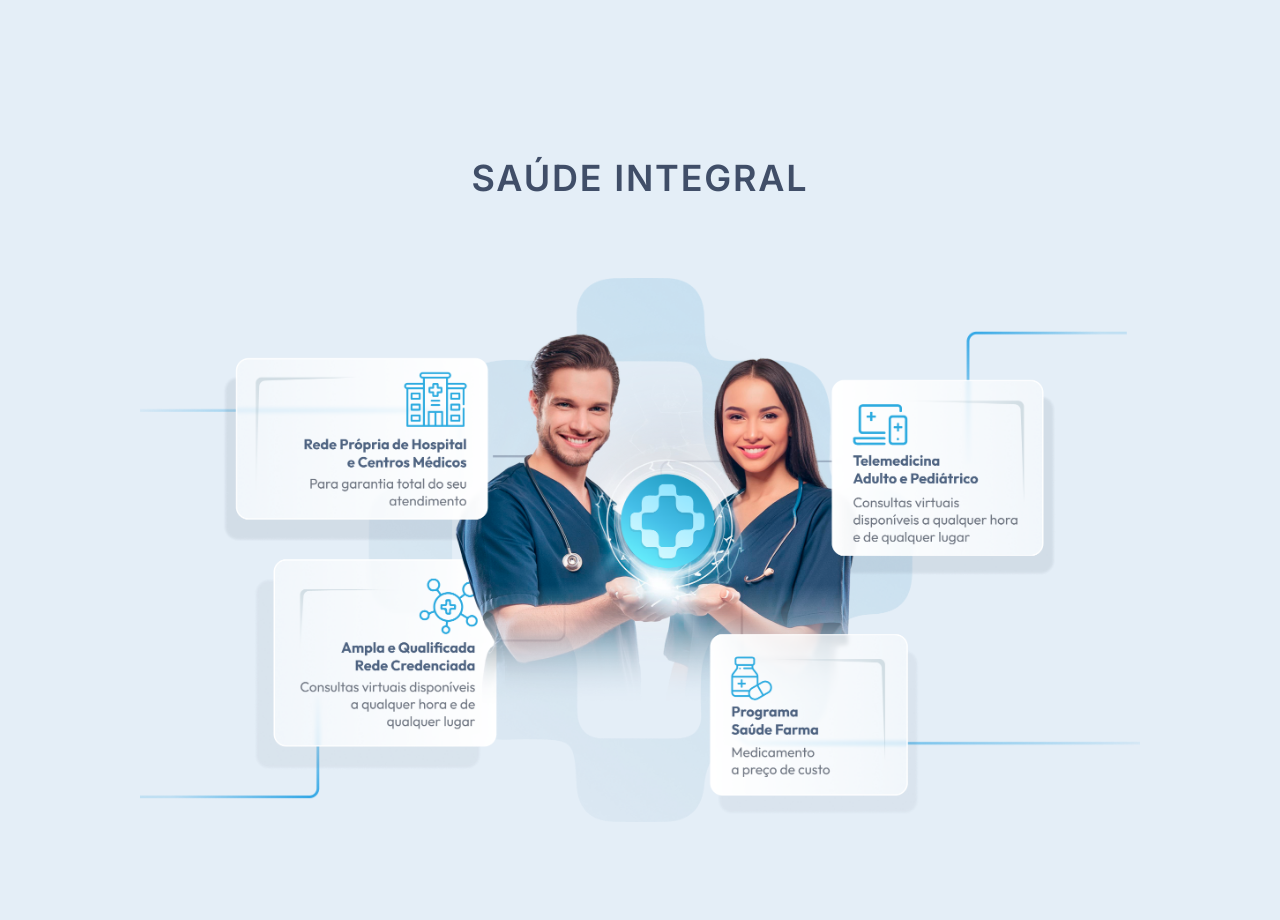
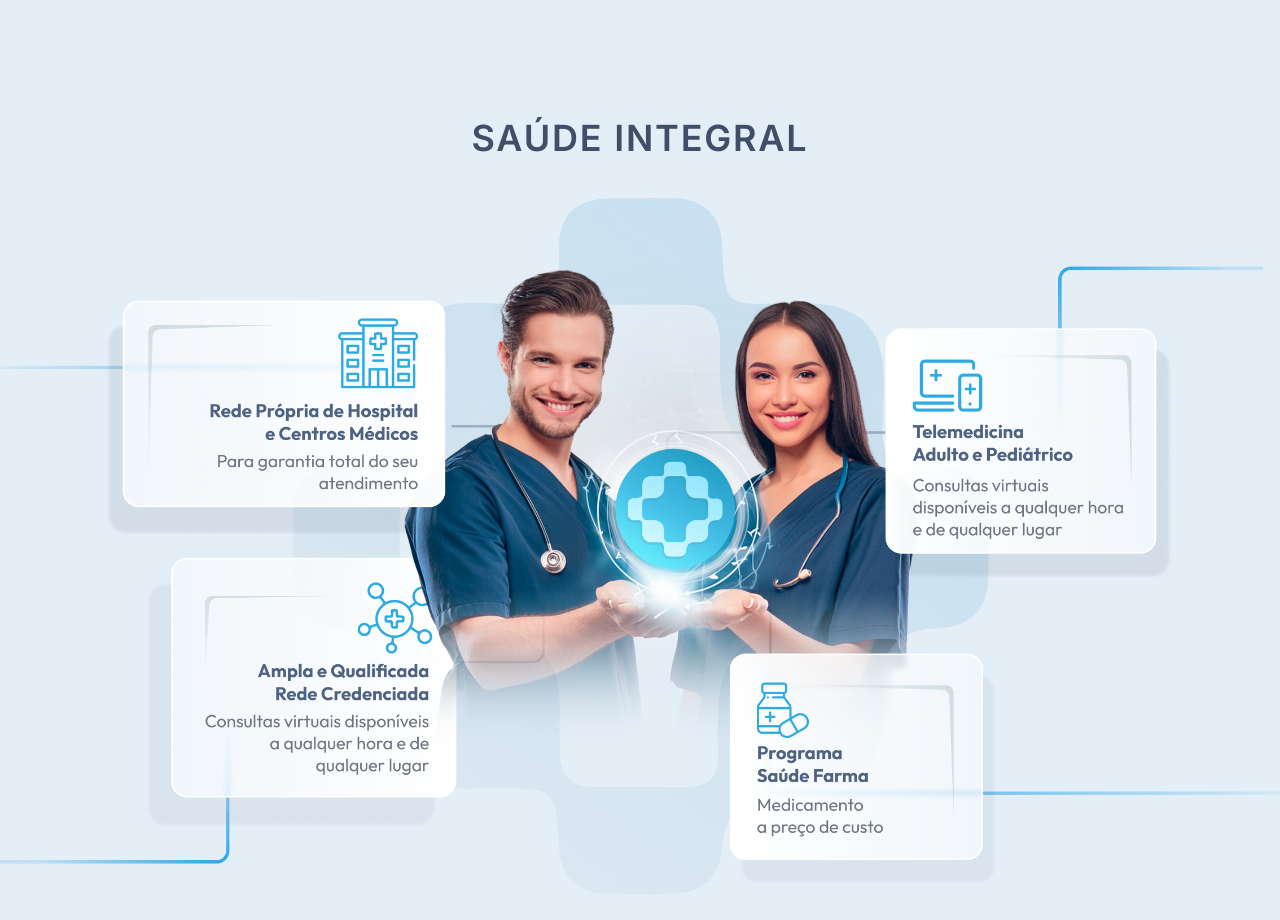
Before and after one commit to vsiago/oplanplanosaude, a Next.js app: page / in a window 1280 px wide. Shown: the part 722-1642 px from the top of the page. Built offline with nearby package versions, Linux system fonts and the light colour scheme.

Commit message:
melhoria

```diff
--- a/src/app/page.jsx
+++ b/src/app/page.jsx
@@ -41,8 +41,8 @@ export default function Home() {
 
 
     <section className="w-full h-[80%] my-20 container mx-auto flex items-center justify-center flex-col">
-      <h2 className="text-4xl uppercase tracking-wider font-semibold my-20 text-[#404E68]">Saúde Integral</h2>
-      <Image src="/oplan-saude-integral.png" width={1000} height={500} alt="Logo Oplan Saúde" />
+      <h2 className="text-4xl uppercase tracking-wider font-semibold my-10 text-[#404E68]">Saúde Integral</h2>
+      <Image src="/oplan-saude-integral.png" width={1300} height={500} alt="Logo Oplan Saúde" />
     </section>
 </>
   );
```
